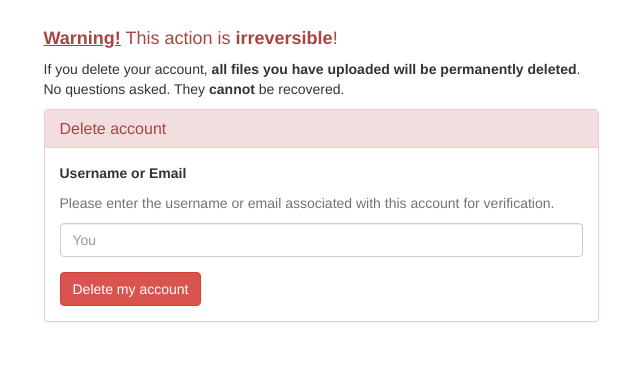
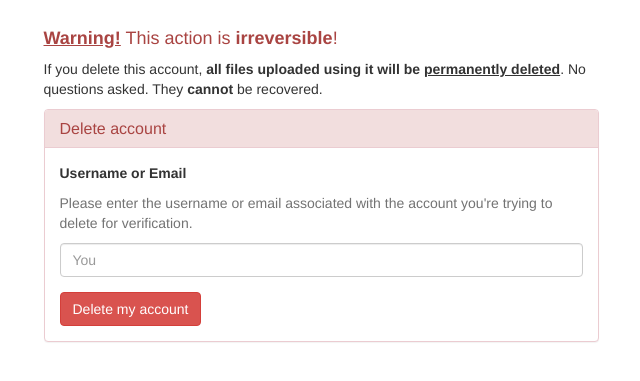
Before and after one commit to BytewaveMLP/sleeti, a PHP site: template resources/views/user/delete.twig in a window 1280 px wide. Shown: the part 51-432 px from the top of the page, without its empty margins (319-959 px from the left). Run offline with PHP 8.4, Linux system fonts and the light colour scheme; the template is opened without the code that fills it, so the values that code supplies are empty; some libraries are stand-ins or nearby versions.

Commit message:
Extra clarity on account deletion form

```diff
--- a/resources/views/user/delete.twig
+++ b/resources/views/user/delete.twig
@@ -7,7 +7,7 @@
 		<div class="col-md-6 col-md-offset-3">
 			<h4 class="text-danger"><b><u>Warning!</u></b> This action is <b>irreversible</b>!</h4>
 			<p>
-				If you delete your account, <b>all files you have uploaded will be permanently deleted</b>. No questions asked. They <b>cannot</b> be recovered.
+				If you delete this account, <b>all files uploaded using it will be <u>permanently deleted</u></b>. No questions asked. They <b>cannot</b> be recovered.
 			</p>
 
 			<div class="panel panel-danger">
@@ -19,7 +19,7 @@
 					<form action="{{ path_for('user.profile.delete', {'id': id}) }}" method="post" autocomplete="off">
 						<div class="form-group{{ errors.identifier ? ' has-error' : '' }}">
 							<label for="identifier">Username or Email</label>
-							<span class="help-block">Please enter the username or email associated with this account for verification.</span>
+							<span class="help-block">Please enter the username or email associated with the account you're trying to delete for verification.</span>
 							<input type="text" name="identifier" id="identifier" placeholder="You" class="form-control" value="{{ old.identifier }}" required>
 							{% if errors.identifier %}
 								<span class="help-block">{{ errors.identifier | first }}</span>
```
